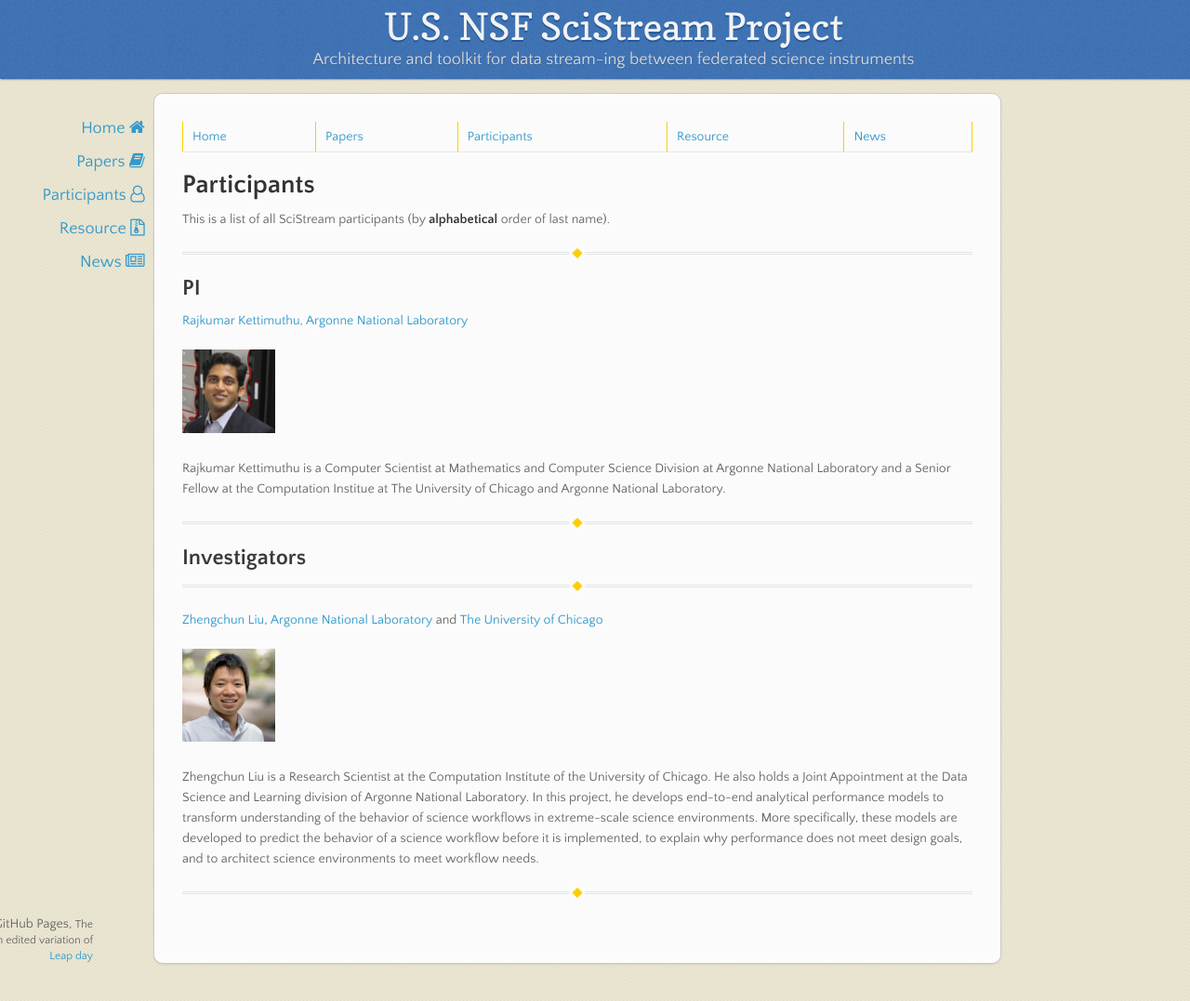
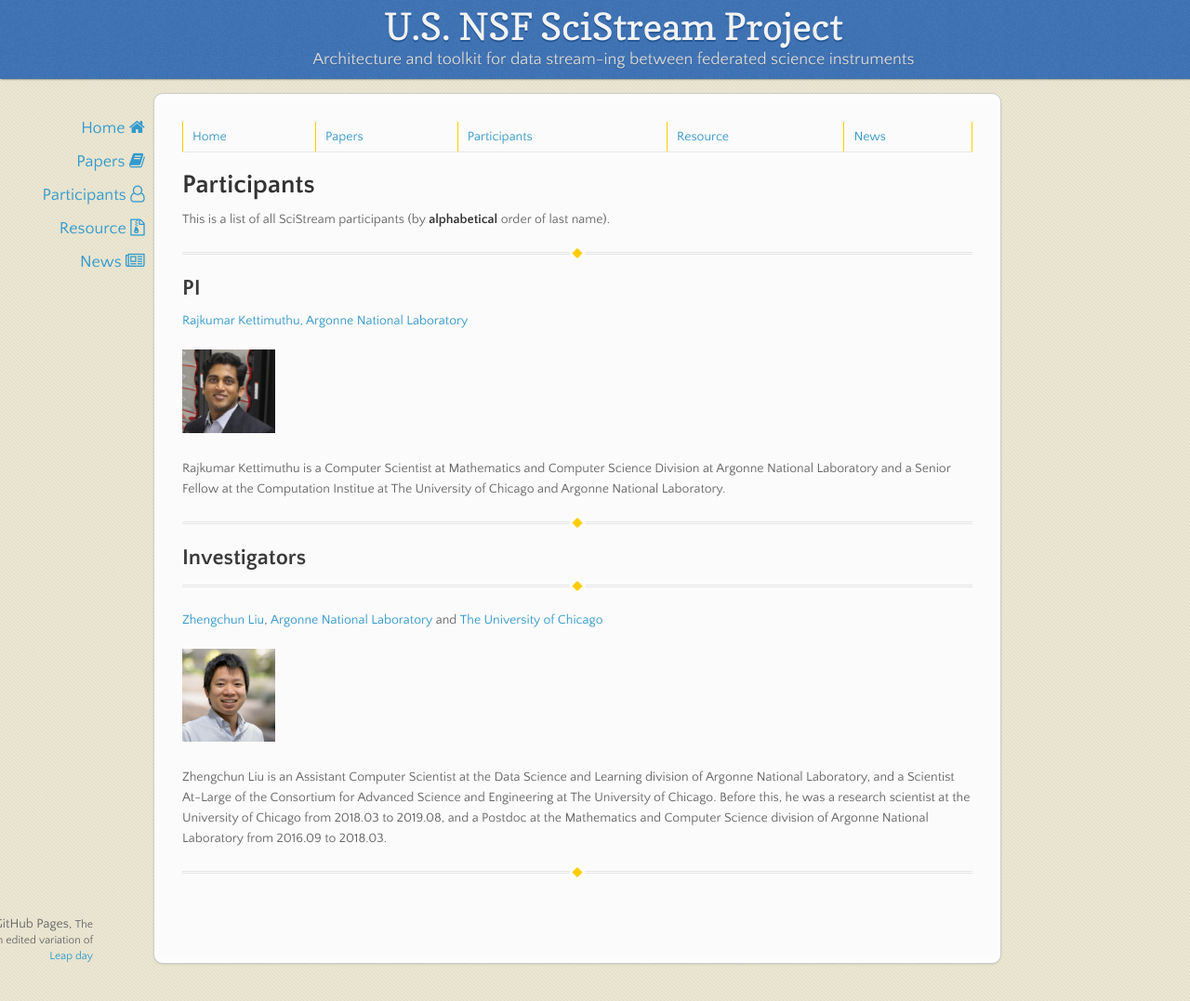
Before and after one commit to scistream/scistream.github.io, a Jekyll site: the page built from participants.md, in a window 1280 px wide and 1077 px high. Shown: the whole window at 93% size. Built offline with Jekyll 4.4.1, drawn with Linux system fonts in a browser that asks for light colours; nearby versions of some CDN libraries.

Commit message:
add, delete, polish etc.

```diff
--- a/participants.md
+++ b/participants.md
@@ -26,6 +26,6 @@ Rajkumar Kettimuthu is a Computer Scientist at Mathematics and Computer Science
 
 <img src="doc/zhengchun_liu.jpg" alt="Drawing" style="width: 100px;"/>
 
-Zhengchun Liu is a Research Scientist at the Computation Institute of the University of Chicago. He also holds a Joint Appointment at the Data Science and Learning division of Argonne National Laboratory. In this project, he develops end-to-end analytical performance models to transform understanding of the behavior of science workflows in extreme-scale science environments. More specifically, these models are developed to predict the behavior of a science workflow before it is implemented, to explain why performance does not meet design goals, and to architect science environments to meet workflow needs.
+Zhengchun Liu is an Assistant Computer Scientist at the Data Science and Learning division of Argonne National Laboratory, and a Scientist At-Large of the Consortium for Advanced Science and Engineering at The University of Chicago. Before this, he was a research scientist at the University of Chicago from 2018.03 to 2019.08, and a Postdoc at the Mathematics and Computer Science division of Argonne National Laboratory from 2016.09 to 2018.03.
 
 ---
```
